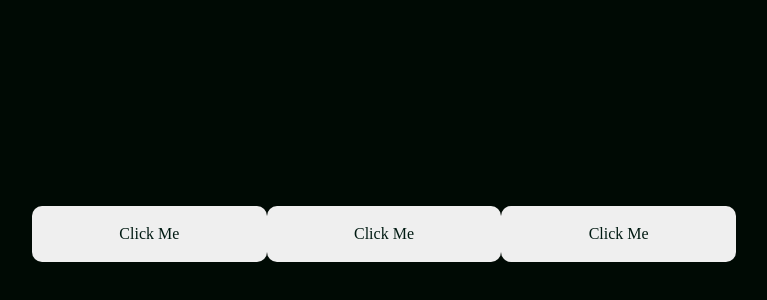
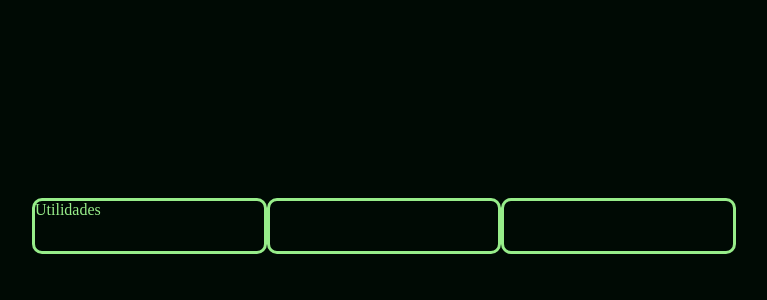
Before and after one commit to GustaDaHora/Number-Playgorund, a React (Vite) app: page /main in a window 1280 px wide. Shown: the part 174-474 px from the top of the page, without its empty margins (256-1023 px from the left). Built offline with nearby package versions, Linux system fonts and the light colour scheme.

Commit message:
Update tables
added routes to tables

```diff
--- a/src/app/pages/Main/index.tsx
+++ b/src/app/pages/Main/index.tsx
@@ -2,6 +2,7 @@ import React from 'react';
 import styled from 'styled-components';
 
 import { Button } from '../../components/Button';
+import { Link } from 'react-router-dom';
 
 // Styled components for the main page
 const Container = styled.div`
@@ -17,15 +18,24 @@ const Container = styled.div`
     width: 55%;
   }
 `;
+const LinkButton = styled(Link)`
+  width: 100%;
+
+  height: 56px;
+  border: 3px solid ${({ theme }) => theme.COLORS.WHITE};
+  border-radius: 10px;
+  font-weight: 500;
+  color: ${({ theme }) => theme.COLORS.WHITE};
+`;
 
 export function Main(): React.ReactElement {
   return (
     <Container>
       <div>
         {' '}
-        <Button title="Click Me" />
-        <Button title="Click Me" />
-        <Button title="Click Me" />
+        <LinkButton to="/utilities">Utilidades</LinkButton>
+        <LinkButton title="Em breve" to="" />
+        <LinkButton title="Em breve" to="" />
       </div>
     </Container>
   );
--- a/src/app/routes/index.tsx
+++ b/src/app/routes/index.tsx
@@ -2,12 +2,16 @@ import { Routes, Route } from 'react-router-dom';
 
 import { Home } from '../pages/Home';
 import { Main } from '../pages/Main';
+import { Utilities } from '../pages/utilities';
+import { Tables } from '../pages/Tables';
 
 export function AppRoutes() {
   return (
     <Routes>
       <Route path="/" element={<Home />} />
-      <Route path="main" element={<Main />} />
+      <Route path="/main" element={<Main />} />
+      <Route path="/utilities" element={<Utilities />} />
+      <Route path="/tables" element={<Tables />} />
     </Routes>
   );
 }
```
